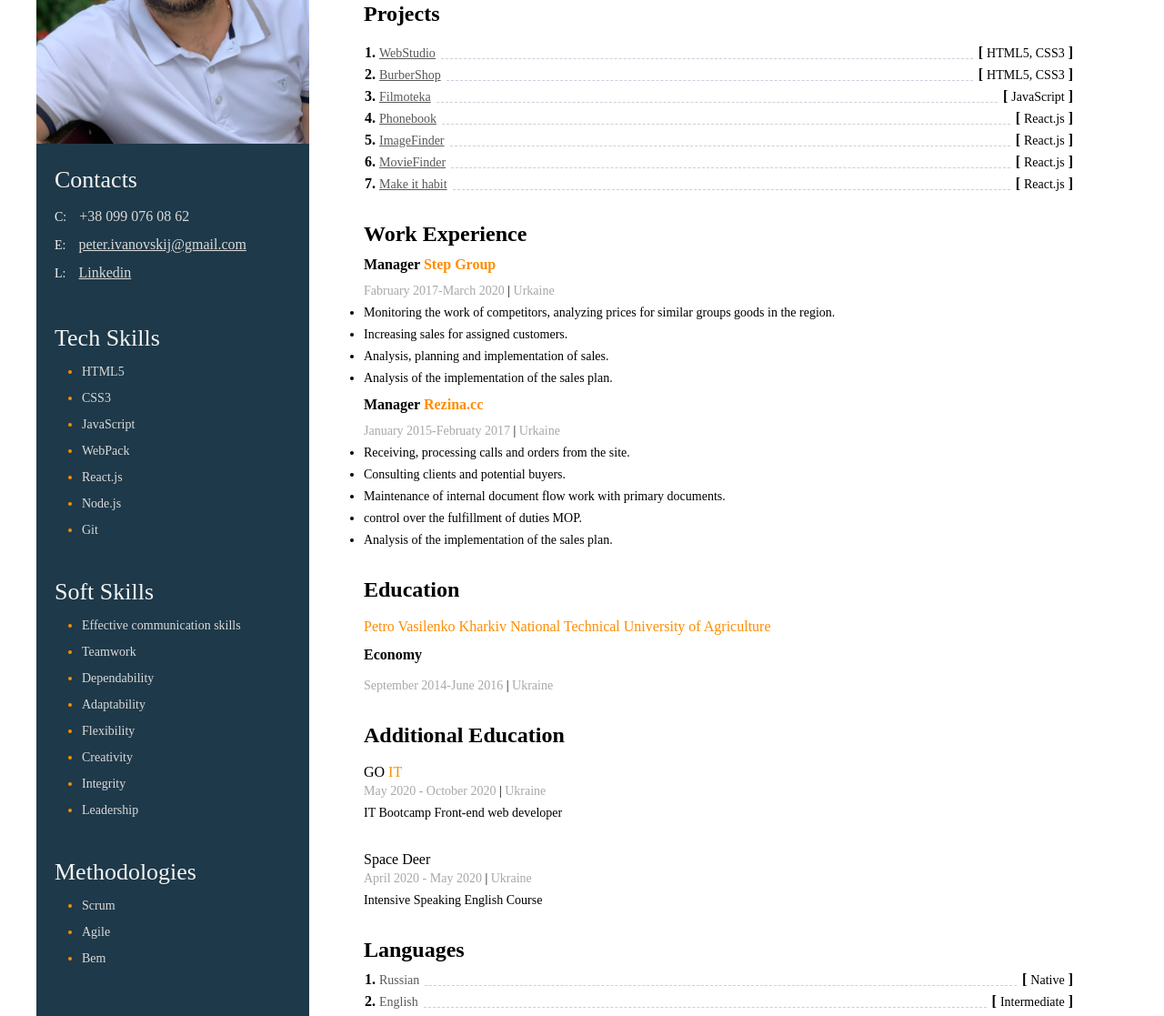
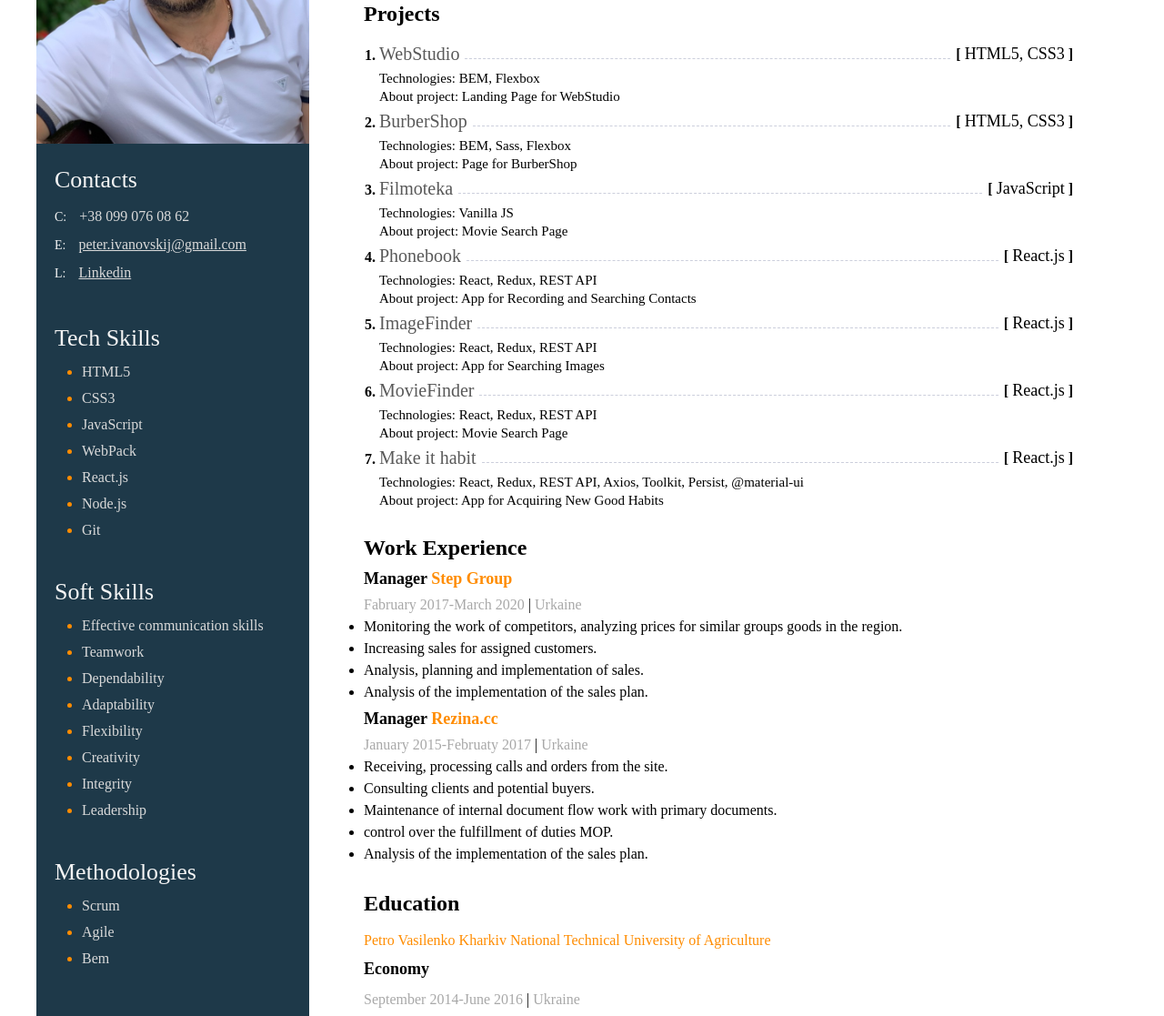
Before and after one commit to Ivanovskij-Peter/CV, a plain HTML site: page index.html in a window 1280 px wide. Shown: the part 282-1399 px from the top of the page at 91% size. Drawn offline with Linux system fonts and the light colour scheme.

Commit message:
внес правки

```diff
--- a/index.html
+++ b/index.html
@@ -115,8 +115,10 @@
               <div class="project-item-container">
                 <a class="project-link" href="https://ivanovskij-peter.github.io/goit-hw-08/" target="_blank">WebStudio</a>
                 <span class="tech"><b class="bracket-open">[ </b><span class="tech-name">HTML5, CSS3</span><b
-                    class="bracket-close"> ]</b></span>
+                class="bracket-close"> ]</b></span>
               </div>
+              <p class="about-project-text">Technologies: BEM, Flexbox</p>
+              <p class="about-project-text">About project: Landing Page for WebStudio</p>
             </li>
             <li class="project-item">
               <div class="project-item-container">
@@ -124,6 +126,8 @@
                 <span class="tech"><b class="bracket-open">[ </b><span class="tech-name">HTML5, CSS3</span><b
                     class="bracket-close"> ]</b></span>
               </div>
+              <p class="about-project-text">Technologies: BEM, Sass, Flexbox</p>
+              <p class="about-project-text">About project: Page for BurberShop</p>
             </li>
             <li class="project-item">
               <div class="project-item-container">
@@ -131,6 +135,8 @@
                   target="_blank">Filmoteka</a><span class="tech"><b class="bracket-open">[ </b><span
                     class="tech-name">JavaScript</span><b class="bracket-close"> ]</b></span>
               </div>
+              <p class="about-project-text">Technologies: Vanilla JS</p>
+              <p class="about-project-text">About project: Movie Search Page</p>
             </li>
             <li class="project-item">
               <div class="project-item-container">
@@ -138,6 +144,8 @@
                   target="_blank">Phonebook</a><span class="tech"><b class="bracket-open">[ </b><span
                     class="tech-name">React.js</span><b class="bracket-close"> ]</b></span>
               </div>
+              <p class="about-project-text">Technologies: React, Redux, REST API</p>
+              <p class="about-project-text">About project: App for Recording and Searching Contacts</p>
             </li>
             <li class="project-item">
               <div class="project-item-container">
@@ -145,6 +153,8 @@
                   target="_blank">ImageFinder</a><span class="tech"><b class="bracket-open">[ </b><span
                     class="tech-name">React.js</span><b class="bracket-close"> ]</b></span>
               </div>
+              <p class="about-project-text">Technologies: React, Redux, REST API</p>
+              <p class="about-project-text">About project: App for Searching Images</p>
             </li>
             <li class="project-item">
               <div class="project-item-container">
@@ -152,6 +162,8 @@
                   target="_blank">MovieFinder</a><span class="tech"><b class="bracket-open">[ </b><span
                     class="tech-name">React.js</span><b class="bracket-close"> ]</b></span>
               </div>
+              <p class="about-project-text">Technologies: React, Redux, REST API</p>
+              <p class="about-project-text">About project: Movie Search Page</p>
             </li>
             <li class="project-item">
               <div class="project-item-container">
@@ -159,6 +171,8 @@
                   class="tech"><b class="bracket-open">[ </b><span class="tech-name">React.js</span><b class="bracket-close">
                     ]</b></span>
               </div>
+              <p class="about-project-text">Technologies: React, Redux, REST API, Axios, Toolkit, Persist, @material-ui</p>
+              <p class="about-project-text">About project: App for Acquiring New Good Habits</p>
             </li>
           </ol>
           </div>
--- a/styles.css
+++ b/styles.css
@@ -69,7 +69,7 @@
   color: whitesmoke;
 }
 .tech-skills-item {
-  font-size: 14px;
+  font-size: 16px;
   font-weight: 400;
   line-height: 24px;
   margin-left: 10px;
@@ -97,7 +97,7 @@
   padding-left: 20px;
 }
 .soft-skills-item {
-  font-size: 14px;
+  font-size: 16px;
   font-weight: 400;
   line-height: 24px;
   margin-left: 10px;
@@ -121,12 +121,12 @@
   margin-bottom: 30px;
 }
 .about-me-information {
-  font-size: 16px;
+  font-size: 20px;
   font-weight: 400;
   line-height: 24px;
 }
 .about-me-position {
-  font-size: 14px;
+  font-size: 25px;
   font-weight: 700;
   line-height: 24px;
 }
@@ -153,13 +153,22 @@
 }
 .project-link {
   color: #595959;
-  font-size: 14px;
+  font-size: 20px;
   font-weight: 400;
   line-height: 24px;
+  text-decoration: none;
+}
+.about-project-text {
+  font-size: 15px;
+  font-weight: 500;
+  line-height: 20px;
 }
 .project-item-container {
   display: flex;
+  margin-top: 5px;
+  margin-bottom: 5px;
 }
+
 .project-item-container::before {
   content: "";
   border-bottom: 1px dashed rgba(157, 164, 189, 0.52);
@@ -171,7 +180,7 @@
   order: 3;
 }
 .tech-name {
-  font-size: 14px;
+  font-size: 18px;
   font-weight: 400;
   line-height: 24px;
 }
@@ -182,7 +191,7 @@
   margin-bottom: 10px;
 }
 .proffesion {
-  font-size: 16px;
+  font-size: 18px;
   font-weight: 700;
   line-height: 24px;
   margin-top: 5px;
@@ -196,13 +205,13 @@
 }
 .work-date {
   color: #a8a8a8;
-  font-size: 14px;
+  font-size: 16px;
   font-weight: 400;
   line-height: 24px;
 }
 
 .work-item {
-  font-size: 14px;
+  font-size: 16px;
   font-weight: 400;
   line-height: 24px;
 }
@@ -216,7 +225,7 @@
   color: darkorange;
 }
 .education-specialty {
-  font-size: 16px;
+  font-size: 18px;
   font-weight: 700;
   line-height: 24px;
   margin-top: 10px;
@@ -224,7 +233,7 @@
 }
 .education-date {
   color: #a8a8a8;
-  font-size: 14px;
+  font-size: 16px;
   font-weight: 400;
   line-height: 24px;
 }
@@ -239,12 +248,12 @@
 }
 .date {
   color: #a8a8a8;
-  font-size: 14px;
+  font-size: 16px;
   font-weight: 400;
   line-height: 24px;
 }
 .university-speciality {
-  font-size: 14px;
+  font-size: 16px;
   font-weight: 400;
   line-height: 24px;
 }
```
